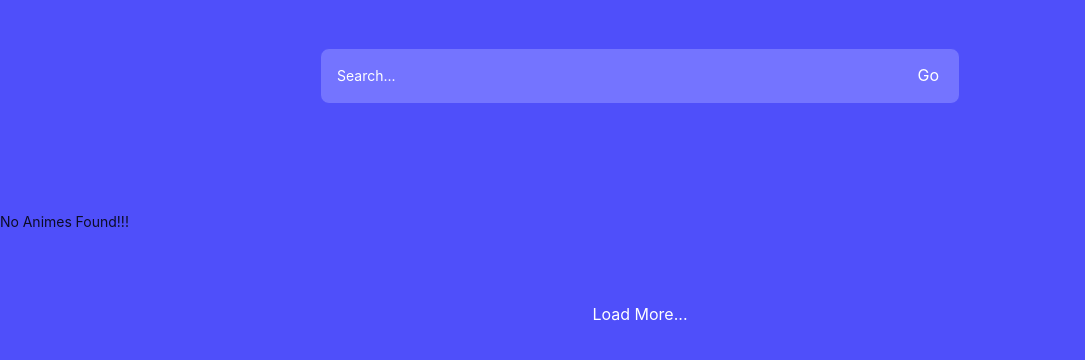
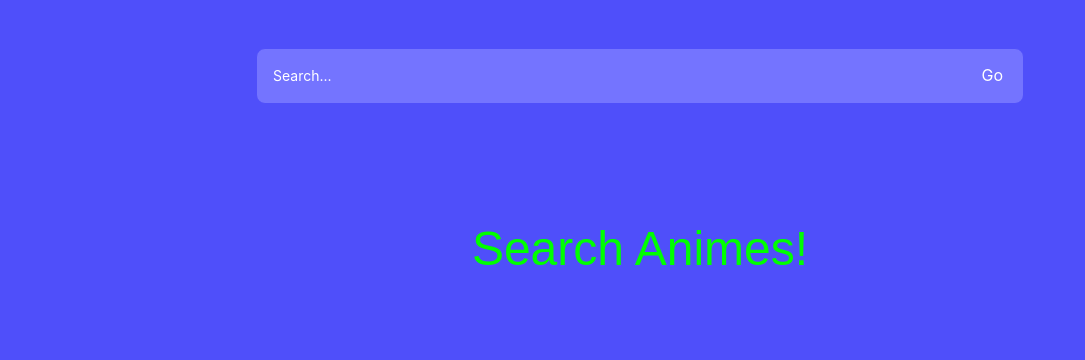
Before and after one commit to ashishsingh2601/spinny-project, a React (Create React App) app: page / in a window 1280 px wide. Shown: the top 360 px of the page, without its empty margins (0-1085 px from the left). Built offline with nearby package versions, Linux system fonts and the light colour scheme.

Commit message:
UI logic updated

```diff
--- a/src/App.css
+++ b/src/App.css
@@ -11,10 +11,11 @@ body{
   margin: auto;
   color: #fff !important;
 }
+.main-anime-card-container{
+    margin: 4.5rem;
+}
 .main-container{
   width: 100%;
-  /* display: grid;
-  grid-template-columns: repeat(4, 1fr) !important; */
   position: relative;
   margin-top: 13.2rem;
   display: flex;
@@ -22,7 +23,7 @@ body{
   gap: 21px !important;
 }
 .search-box-container{
-  width: 50%;
+  width: 60%;
   margin: auto;
   margin-top: 3rem;
   margin-bottom: 3rem;
@@ -45,9 +46,7 @@ body{
   z-index: 999;
   width: 100%;
   top: 0;
-  /* margin-top: 3rem; */
   margin-bottom: 3rem;
-  /* position: relative; */
   background-color: rgb(79, 79, 250) !important;
 }
 .content-body{
--- a/src/App.js
+++ b/src/App.js
@@ -13,14 +13,11 @@ const App = () => {
     const [error, setError] = useState(null);
     const [page, setPage] = useState(1);
     const [search, setSearch] = useState();
+    const [hasSearched, setHasSearched] = useState(false);
 
     const prevSearch = usePrevious(search);
-    const handleAnimeSearch = event =>{
-      event.preventDefault();
-      console.log(search);
-      fetchAnimesOnSearch(search, page);
-    };
 
+    //custom hook to persist the previous search value
     function usePrevious(value){
       const ref = useRef();
       useEffect(()=>{
@@ -29,16 +26,19 @@ const App = () => {
       return ref.current;
     }
 
+    //executes whenever search query changes
     useEffect(()=>{
       if(prevSearch !== search){
         clearState();
       }
     }, [prevSearch, search]);
 
+    //resets page number to 1 if search query changes
     const clearState = ()=>{
       setPage(1);
     };
 
+    //fetches animes from api based on search query and page number
     const fetchAnimesOnSearch = useCallback(async (animeQuery, page) => {
       setIsLoading(true);
       setError(null);
@@ -65,15 +65,26 @@ const App = () => {
       setIsLoading(false);
     }, []);
 
+  //searches animes when user press enter or click Go button after entering search query
+  const handleAnimeSearch = event =>{
+      event.preventDefault();
+      console.log(search);
+      fetchAnimesOnSearch(search, page);
+  };
+
+  //responsible for loading more animes on clicking (load more...)
   const loadMoreAnimes = () =>{
     setPage(prevPage => prevPage + 1);
     fetchAnimesOnSearch(search, page);
   };
 
-
+  //filtering animes from the loaded animes (based on current entered value)
   const filterAnimes = event =>{
     event.preventDefault();
     const value = event.target.value.toLowerCase();
+    if(value){
+      setHasSearched(true);
+    }
     const filteredAnimes = allAnimes.filter(
       anime => (`${anime.title}`)
       .toLowerCase()
@@ -82,7 +93,6 @@ const App = () => {
     console.log(event.target.value);
     setAnimes(filteredAnimes);
   };
-
   return (
     <React.Fragment>
     <div className="body-container">
@@ -90,8 +100,8 @@ const App = () => {
         <SearchBar filterAnimes={filterAnimes} handleAnimeSearch={handleAnimeSearch} search={search} clearState={clearState} setSearch={setSearch}/>
         <Loading isLoading={isLoading} error={error} search={search} page={page}/>
       </div>
-      <Content isLoading={isLoading} error={error} animes={animes} setAnimes={setAnimes}/>
-      {!error && !isLoading && <div className="load-button-container w-100 mt-6 text-center">
+      <Content isLoading={isLoading} error={error} animes={animes} hasSearched={hasSearched} setAnimes={setAnimes}/>
+      {!error && !isLoading && hasSearched &&<div className="load-button-container w-100 mt-6 text-center">
           <button className="load-more-button btn btn-transparent" onClick={loadMoreAnimes} >Load More...</button>
         </div>
       }
@@ -99,5 +109,4 @@ const App = () => {
     </React.Fragment>
   )
 }
-
 export default App
--- a/src/components/Content.js
+++ b/src/components/Content.js
@@ -7,20 +7,49 @@ const Content = (props) => {
         <>
             <div className="main-anime-card-container">
                 <section className="main-container">
-                {/* <div className="cards-container"> */}
-
                 {!props.isLoading && props.animes.length > 0 &&
-
                     props.animes.map((anime, index)=>{
                     return <AnimeCard animeData = {anime} key = {index} />
                     })
                 }
-                {!props.isLoading && props.animes.length === 0 && !props.error && <p>No Animes Found!!!</p>}
-                {!props.isLoading && props.error && <p>{props.error}</p>}
+                {!props.isLoading && !props.error && !props.hasSearched && <p
+                                                                                    style={{
+                                                                                        color: '#00ff00',
+                                                                                        width: '50%',
+                                                                                        margin: 'auto',
+                                                                                        textAlign: 'center',
+                                                                                        alignItems: 'center',
+                                                                                        fontSize: '3rem',
+                                                                                        fontFamily: 'sans-serif'
+                                                                                    }}>
+                                                                                     Search Animes!
+                                                                                    </p>
+                }
+                {!props.isLoading && props.animes.length === 0 && !props.error && props.hasSearched && <p
+                                                                                    style={{
+                                                                                        color: '#ff0909',
+                                                                                        width: '50%',
+                                                                                        margin: 'auto',
+                                                                                        textAlign: 'center',
+                                                                                        alignItems: 'center',
+                                                                                        fontSize: '3rem',
+                                                                                        fontFamily: 'sans-serif'
+                                                                                    }}>
+                                                                                        No Animes Found!!!
+                                                                                    </p>}
+                {!props.isLoading && props.error && <p
+                                                    style={{
+                                                            color: '#ff0909',
+                                                            width: '50%',
+                                                            margin: 'auto',
+                                                            textAlign: 'center',
+                                                            alignItems: 'center',
+                                                            fontSize: '3rem',
+                                                            fontFamily: 'sans-serif'
+                                                       }}>{props.error}</p>}
                 </section>
             </div>
         </>
     )
 }
-
 export default Content
```
Lines whose indentation alone changed are shown as unchanged.
